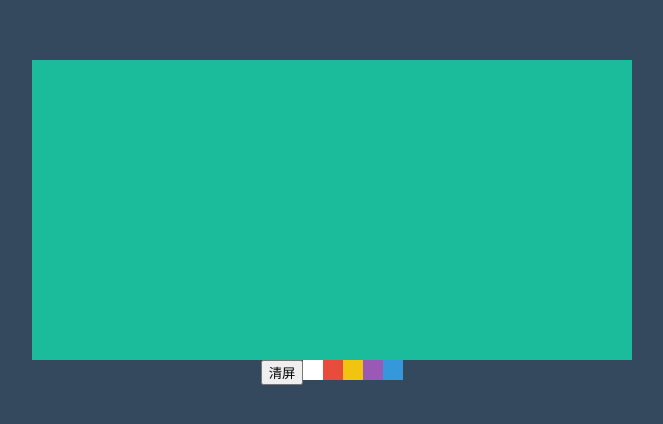
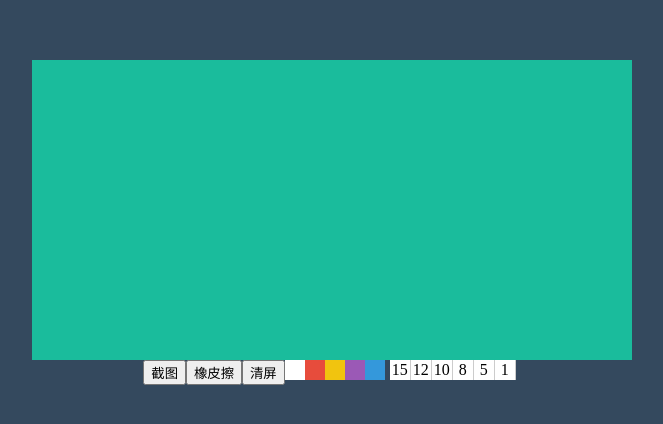
Before and after one commit to xiasnn/tank, a website built with Vite: page canvas/blackground/index.html in a window 1280 px wide. Shown: the part 186-610 px from the top of the page, without its empty margins (316-979 px from the left). Built offline with nearby package versions, Linux system fonts and the light colour scheme.

Commit message:
完善黑板demo

```diff
--- a/canvas/blackground/src/main.ts
+++ b/canvas/blackground/src/main.ts
@@ -8,10 +8,55 @@ class Blackboard{
     private height: number = el.height,
     private btns:HTMLDivElement = document.createElement('div'),
     private bgColor = "#000",
-    private lineColor = "#fff"
+    private lineColor = "#fff",
+    private lineWidth = 1
   ){
     this.initBlackboard();
     this.bindEvent();
+  }
+
+  // 截图
+  public short(){
+    const btn:HTMLButtonElement = document.createElement("button");
+    btn.innerText = "截图";
+    this.btns.insertAdjacentElement("afterbegin",btn);
+    const img = document.createElement("img");
+    btn.addEventListener("click",() => {
+      img.src = this.el.toDataURL("image/jpeg");
+      img.classList.add("short-img");
+    });
+    this.btns.insertAdjacentElement("afterend",img);
+    return this;
+  }
+
+  // 橡皮擦
+  public eraser(){
+    const btn:HTMLButtonElement = document.createElement("button");
+    btn.innerText = "橡皮擦";
+    this.btns.insertAdjacentElement("afterbegin",btn);
+    btn.addEventListener("click",() => {
+      this.lineColor = this.bgColor;
+      this.app.lineWidth = 10
+    });
+    return this;
+  }
+
+  // 改变线条粗细
+  public changeLinerWidth(){
+    const widths = [1,5,8,10,12,15];
+    const container = document.createElement('div');
+    container.classList.add("widthBox");
+    widths.forEach(width => {
+      const div = document.createElement("div");
+      div.innerText = `${width}`;
+      container.insertAdjacentElement("afterbegin",div);
+      div.addEventListener("click",() => {
+        this.lineWidth = width;
+        this.app.lineWidth = this.lineWidth;
+      })
+    });
+    this.btns.insertAdjacentElement("beforeend",container);
+    return this;
   }
 
   // 改变线条颜色
@@ -25,6 +70,7 @@ class Blackboard{
       container.insertAdjacentElement("afterbegin",div);
       div.addEventListener("click",() => {
         this.lineColor = color;
+        this.app.lineWidth = this.lineWidth;
       })
     });
     this.btns.insertAdjacentElement("beforeend",container);
@@ -75,10 +121,11 @@ class Blackboard{
   private initBlackboard(){
     this.app.fillStyle = this.bgColor;
     this.app.fillRect(0,0,this.width,this.height);
+    this.app.lineWidth = this.lineWidth;
     this.btns.classList.add("btns");
     this.el.insertAdjacentElement("afterend",this.btns);
   }
 }
 
 const instance = new Blackboard();
-instance.clear().changeBgColor("#1abc9c").changeLinerColor();
+instance.clear().changeBgColor("#1abc9c").changeLinerColor().eraser().changeLinerWidth().short();
--- a/canvas/blackground/src/style.css
+++ b/canvas/blackground/src/style.css
@@ -12,11 +12,25 @@ body{
   display: flex;
 }
 
-.colorBox{
+.colorBox,.widthBox{
   display: flex;
+  margin-right: 5px;
 }
 
-.colorBox div{
+.colorBox div,.widthBox div{
   width: 20px;
   height: 20px;
 }
+
+.widthBox div{
+  background-color: white;
+  border-right: 1px solid #ccc;
+  display: flex;
+  justify-content:center;
+  align-items:center;
+}
+
+.short-img{
+  width: 300px;
+  margin-top: 20px;
+}
```
